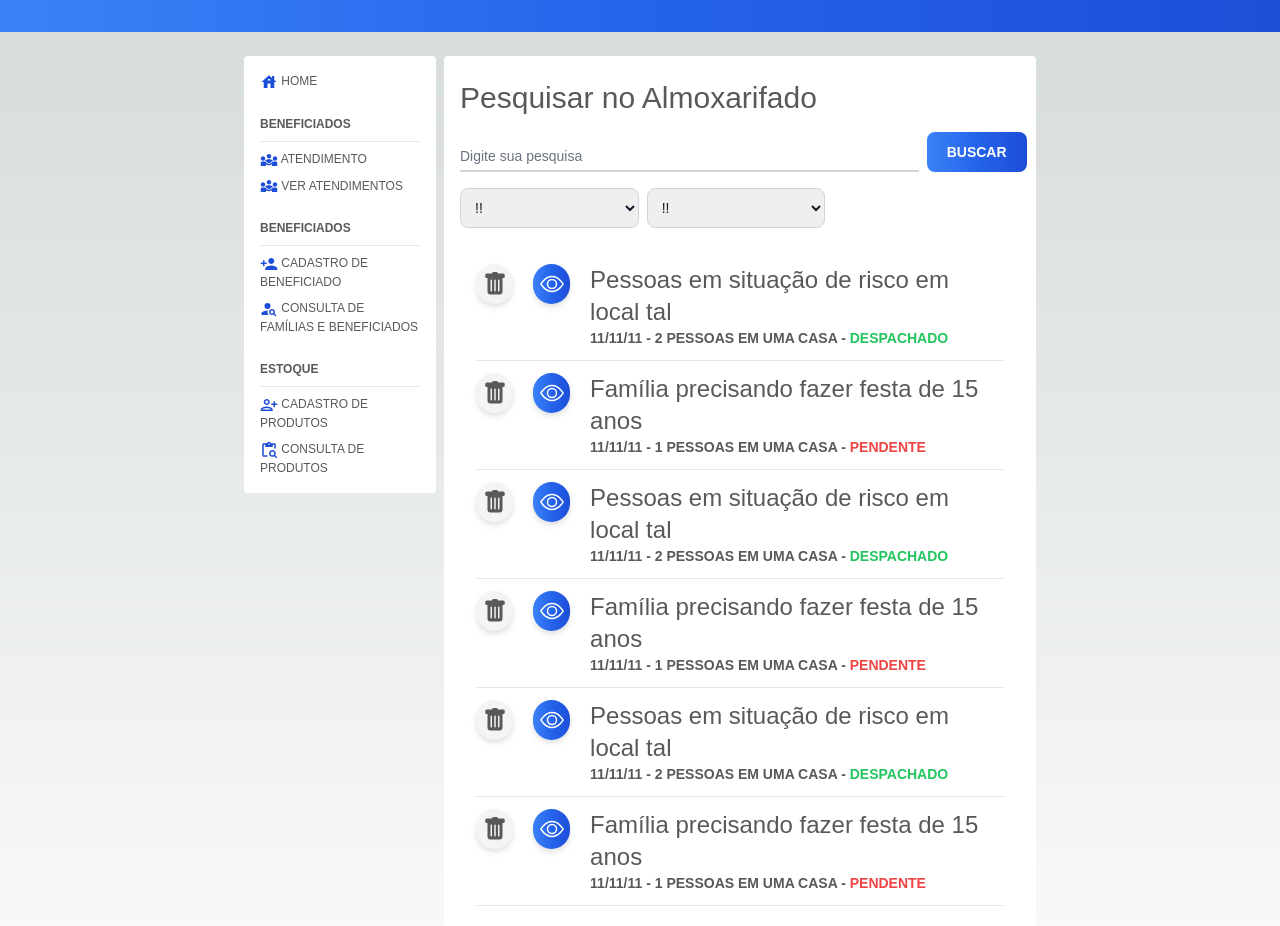
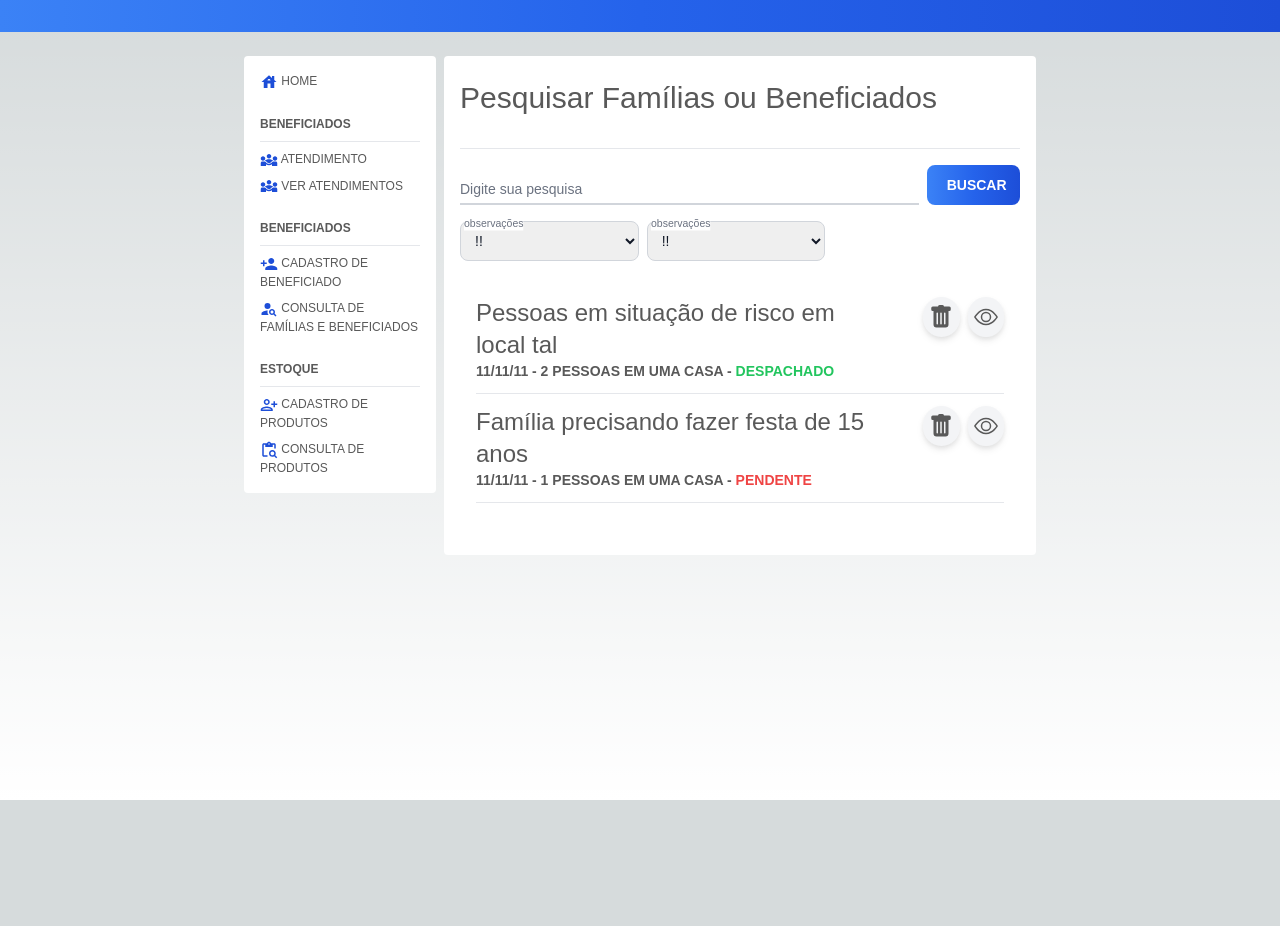
Before and after one commit to hugodk33/gerenciador-de-doacoes, a Next.js app: page /pesquisa-de-beneficiados in a window 1280 px wide. Shown: the top 926 px of the page. After the commit the page ends 800 px from the top, so only its background shows below. Built offline with nearby package versions, Linux system fonts and the light colour scheme.

Commit message:
fix fix fix fix

```diff
--- a/package.json
+++ b/package.json
@@ -9,6 +9,7 @@
     "lint": "next lint"
   },
   "dependencies": {
+    "@adonisjs/cli": "^4.0.13",
     "@emotion/react": "^11.11.0",
     "@emotion/styled": "^11.11.0",
     "@types/node": "20.2.5",
--- a/src/app/atendimento/page.tsx
+++ b/src/app/atendimento/page.tsx
@@ -93,7 +93,7 @@ export default function Service() {
           <Content>
             <h1 className='text-3xl pb-4 pt-2'>Atendimento</h1>
             <h3 className='text-xl pb-2 pt-4'><AiOutlineForm id="beneficiado-nome" className="inline-block text-blue-500" /> Informar atendimento</h3>
-            <hr className='mb-4' />
+            <hr className='mb-2 mt-2' />
             <span className="inline-block sm:w-full md:w-full pt-4" >
               <InputTextForms label="Assunto do atendimento" />
             </span>
--- a/src/app/pesquisa-de-almoxarifado/page.tsx
+++ b/src/app/pesquisa-de-almoxarifado/page.tsx
@@ -15,102 +15,48 @@ export default function warehouseSearch() {
         <div className='flex w-full pt-5 md:pl-60 md:pr-60'>
           <SideMenu />
           <Content>
-            <h1 className='text-3xl pb-2 pt-2'>Pesquisar no Almoxarifado</h1>
+            <h1 className='text-3xl pb-4 pt-2'>Pesquisar no Almoxarifado</h1>
+            <hr className='mb-2 mt-4' />
             <span className="inline-block sm:w-full md:w-10/12 pt-2 pr-2" >
-              <InputText label={'observações'}  />
+              <InputText label={'observações'} />
             </span>
             <span className="inline-block sm:w-full md:w-2/12 pt-2" >
-              <Btn onclick={() => {}}>Buscar</Btn>
+              <Btn onclick={() => { }}>Buscar</Btn>
             </span>
             <span className="inline-block sm:w-full md:w-4/12 pt-2 md:pr-2" >
-              <InputSelect label={'observações'}  />
+              <InputSelect label={'observações'} />
             </span>
             <span className="inline-block sm:w-full md:w-4/12 pt-2 md:pr-2" >
-              <InputSelect label={'observações'}  />
+              <InputSelect label={'observações'} />
             </span>
             <ul className="flex flex-col p-4 gap-3 rounded overflow-y-scroll mb-5 mt-5">
 
               <li key={'key-bottom-'} className="flex flex-row text-4xl">
-                <button className="flex rounded-full justify-center bg-gray-100 drop-shadow-md w-10 h-10 text-gray mr-5" >
-                  <BsFillTrashFill style={{fontSize: '24px' , marginTop: '8px'}}/>
-                </button>
-                <button className="flex rounded-full justify-center bg-gradient-to-r from-blue-500 via-blue-600 to-blue-700 hover:bg-gradient-to-br focus:ring-4 focus:outline-none focus:ring-blue-300 drop-shadow-md w-10 h-10 text-gray mr-5" >
-                  <BsEye className='text-white' style={{fontSize: '24px' , marginTop: '8px'}}/>
-                </button>
                 <div className="">
                   <p className='text-2xl'>Pessoas em situação de risco em local tal</p>
                   <p className='text-sm uppercase font-semibold'>11/11/11 - 2 pessoas em uma casa - <b className='text-green-500'>DESPACHADO</b></p>
                 </div>
+                <button className="flex rounded-full justify-center bg-gray-100 drop-shadow-md w-10 h-10 text-gray mr-2 ml-10" >
+                  <BsFillTrashFill style={{ fontSize: '24px', marginTop: '8px' }} />
+                </button>
+                <button className="flex rounded-full justify-center bg-gray-100 drop-shadow-md w-10 h-10 text-gray" >
+                  <BsEye style={{ fontSize: '24px', marginTop: '8px' }} />
+                </button>
               </li>
               <hr />
               <li key={'key-bottom-'} className="flex flex-row text-4xl">
-                <button className="flex rounded-full justify-center bg-gray-100 drop-shadow-md w-10 h-10 text-gray mr-5" >
-                  <BsFillTrashFill style={{fontSize: '24px' , marginTop: '8px'}}/>
-                </button>
-                <button className="flex rounded-full justify-center bg-gradient-to-r from-blue-500 via-blue-600 to-blue-700 hover:bg-gradient-to-br focus:ring-4 focus:outline-none focus:ring-blue-300 drop-shadow-md w-10 h-10 text-gray mr-5" >
-                  <BsEye className='text-white' style={{fontSize: '24px' , marginTop: '8px'}}/>
-                </button>
                 <div className="">
                   <p className='text-2xl'>Família precisando fazer festa de 15 anos</p>
                   <p className='text-sm uppercase font-semibold'>11/11/11 - 1 pessoas em uma casa - <b className='text-red-500'>PENDENTE</b></p>
                 </div>
+                <button className="flex rounded-full justify-center bg-gray-100 drop-shadow-md w-10 h-10 text-gray mr-2 ml-10" >
+                  <BsFillTrashFill style={{ fontSize: '24px', marginTop: '8px' }} />
+                </button>
+                <button className="flex rounded-full justify-center bg-gray-100 drop-shadow-md w-10 h-10 text-gray" >
+                  <BsEye style={{ fontSize: '24px', marginTop: '8px' }} />
+                </button>
               </li>
               <hr />
-
-              <li key={'key-bottom-'} className="flex flex-row text-4xl">
-                <button className="flex rounded-full justify-center bg-gray-100 drop-shadow-md w-10 h-10 text-gray mr-5" >
-                  <BsFillTrashFill style={{fontSize: '24px' , marginTop: '8px'}}/>
-                </button>
-                <button className="flex rounded-full justify-center bg-gradient-to-r from-blue-500 via-blue-600 to-blue-700 hover:bg-gradient-to-br focus:ring-4 focus:outline-none focus:ring-blue-300 drop-shadow-md w-10 h-10 text-gray mr-5" >
-                  <BsEye className='text-white' style={{fontSize: '24px' , marginTop: '8px'}}/>
-                </button>
-                <div className="">
-                  <p className='text-2xl'>Pessoas em situação de risco em local tal</p>
-                  <p className='text-sm uppercase font-semibold'>11/11/11 - 2 pessoas em uma casa - <b className='text-green-500'>DESPACHADO</b></p>
-                </div>
-              </li>
-              <hr />
-              <li key={'key-bottom-'} className="flex flex-row text-4xl">
-                <button className="flex rounded-full justify-center bg-gray-100 drop-shadow-md w-10 h-10 text-gray mr-5" >
-                  <BsFillTrashFill style={{fontSize: '24px' , marginTop: '8px'}}/>
-                </button>
-                <button className="flex rounded-full justify-center bg-gradient-to-r from-blue-500 via-blue-600 to-blue-700 hover:bg-gradient-to-br focus:ring-4 focus:outline-none focus:ring-blue-300 drop-shadow-md w-10 h-10 text-gray mr-5" >
-                  <BsEye className='text-white' style={{fontSize: '24px' , marginTop: '8px'}}/>
-                </button>
-                <div className="">
-                  <p className='text-2xl'>Família precisando fazer festa de 15 anos</p>
-                  <p className='text-sm uppercase font-semibold'>11/11/11 - 1 pessoas em uma casa - <b className='text-red-500'>PENDENTE</b></p>
-                </div>
-              </li>
-              <hr />
-
-              <li key={'key-bottom-'} className="flex flex-row text-4xl">
-                <button className="flex rounded-full justify-center bg-gray-100 drop-shadow-md w-10 h-10 text-gray mr-5" >
-                  <BsFillTrashFill style={{fontSize: '24px' , marginTop: '8px'}}/>
-                </button>
-                <button className="flex rounded-full justify-center bg-gradient-to-r from-blue-500 via-blue-600 to-blue-700 hover:bg-gradient-to-br focus:ring-4 focus:outline-none focus:ring-blue-300 drop-shadow-md w-10 h-10 text-gray mr-5" >
-                  <BsEye className='text-white' style={{fontSize: '24px' , marginTop: '8px'}}/>
-                </button>
-                <div className="">
-                  <p className='text-2xl'>Pessoas em situação de risco em local tal</p>
-                  <p className='text-sm uppercase font-semibold'>11/11/11 - 2 pessoas em uma casa - <b className='text-green-500'>DESPACHADO</b></p>
-                </div>
-              </li>
-              <hr />
-              <li key={'key-bottom-'} className="flex flex-row text-4xl">
-                <button className="flex rounded-full justify-center bg-gray-100 drop-shadow-md w-10 h-10 text-gray mr-5" >
-                  <BsFillTrashFill style={{fontSize: '24px' , marginTop: '8px'}}/>
-                </button>
-                <button className="flex rounded-full justify-center bg-gradient-to-r from-blue-500 via-blue-600 to-blue-700 hover:bg-gradient-to-br focus:ring-4 focus:outline-none focus:ring-blue-300 drop-shadow-md w-10 h-10 text-gray mr-5" >
-                  <BsEye className='text-white' style={{fontSize: '24px' , marginTop: '8px'}}/>
-                </button>
-                <div className="">
-                  <p className='text-2xl'>Família precisando fazer festa de 15 anos</p>
-                  <p className='text-sm uppercase font-semibold'>11/11/11 - 1 pessoas em uma casa - <b className='text-red-500'>PENDENTE</b></p>
-                </div>
-              </li>
-              <hr />
-
             </ul>
           </Content>
         </div>
--- a/src/app/pesquisa-de-beneficiados/page.tsx
+++ b/src/app/pesquisa-de-beneficiados/page.tsx
@@ -15,7 +15,8 @@ export default function warehouseSearch() {
           <div className='flex w-full pt-5 md:pl-60 md:pr-60'>
             <SideMenu />
             <Content>
-              <h1 className='text-3xl pb-2 pt-2'>Pesquisar no Almoxarifado</h1>
+              <h1 className='text-3xl pb-4 pt-2'>Pesquisar Famílias ou Beneficiados</h1>
+              <hr className='mb-2 mt-4' />
               <span className="inline-block sm:w-full md:w-10/12 pt-2 pr-2" >
                 <InputText label={'Digite sua pesquisa'}  />
               </span>
@@ -31,86 +32,32 @@ export default function warehouseSearch() {
               <ul className="flex flex-col p-4 gap-3 rounded overflow-y-scroll mb-5 mt-5">
 
                 <li key={'key-bottom-'} className="flex flex-row text-4xl">
-                  <button className="flex rounded-full justify-center bg-gray-100 drop-shadow-md w-10 h-10 text-gray mr-5" >
-                    <BsFillTrashFill style={{fontSize: '24px' , marginTop: '8px'}}/>
-                  </button>
-                  <button className="flex rounded-full justify-center bg-gradient-to-r from-blue-500 via-blue-600 to-blue-700 hover:bg-gradient-to-br focus:ring-4 focus:outline-none focus:ring-blue-300 drop-shadow-md w-10 h-10 text-gray mr-5" >
-                    <BsEye className='text-white' style={{fontSize: '24px' , marginTop: '8px'}}/>
-                  </button>
                   <div className="">
                     <p className='text-2xl'>Pessoas em situação de risco em local tal</p>
                     <p className='text-sm uppercase font-semibold'>11/11/11 - 2 pessoas em uma casa - <b className='text-green-500'>DESPACHADO</b></p>
                   </div>
+                  <button className="flex rounded-full justify-center bg-gray-100 drop-shadow-md w-10 h-10 text-gray mr-2 ml-10" >
+                    <BsFillTrashFill style={{fontSize: '24px' , marginTop: '8px'}}/>
+                  </button>
+                  <button className="flex rounded-full justify-center bg-gray-100 drop-shadow-md w-10 h-10 text-gray" >
+                    <BsEye style={{fontSize: '24px' , marginTop: '8px'}}/>
+                  </button>
                 </li>
                 <hr />
                 <li key={'key-bottom-'} className="flex flex-row text-4xl">
-                  <button className="flex rounded-full justify-center bg-gray-100 drop-shadow-md w-10 h-10 text-gray mr-5" >
-                    <BsFillTrashFill style={{fontSize: '24px' , marginTop: '8px'}}/>
-                  </button>
-                  <button className="flex rounded-full justify-center bg-gradient-to-r from-blue-500 via-blue-600 to-blue-700 hover:bg-gradient-to-br focus:ring-4 focus:outline-none focus:ring-blue-300 drop-shadow-md w-10 h-10 text-gray mr-5" >
-                    <BsEye className='text-white' style={{fontSize: '24px' , marginTop: '8px'}}/>
-                  </button>
+
                   <div className="">
                     <p className='text-2xl'>Família precisando fazer festa de 15 anos</p>
                     <p className='text-sm uppercase font-semibold'>11/11/11 - 1 pessoas em uma casa - <b className='text-red-500'>PENDENTE</b></p>
                   </div>
+                  <button className="flex rounded-full justify-center bg-gray-100 drop-shadow-md w-10 h-10 text-gray mr-2 ml-10" >
+                    <BsFillTrashFill style={{fontSize: '24px' , marginTop: '8px'}}/>
+                  </button>
+                  <button className="flex rounded-full justify-center bg-gray-100 drop-shadow-md w-10 h-10 text-gray" >
+                    <BsEye style={{fontSize: '24px' , marginTop: '8px'}}/>
+                  </button>
                 </li>
                 <hr />
-
-                <li key={'key-bottom-'} className="flex flex-row text-4xl">
-                  <button className="flex rounded-full justify-center bg-gray-100 drop-shadow-md w-10 h-10 text-gray mr-5" >
-                    <BsFillTrashFill style={{fontSize: '24px' , marginTop: '8px'}}/>
-                  </button>
-                  <button className="flex rounded-full justify-center bg-gradient-to-r from-blue-500 via-blue-600 to-blue-700 hover:bg-gradient-to-br focus:ring-4 focus:outline-none focus:ring-blue-300 drop-shadow-md w-10 h-10 text-gray mr-5" >
-                    <BsEye className='text-white' style={{fontSize: '24px' , marginTop: '8px'}}/>
-                  </button>
-                  <div className="">
-                    <p className='text-2xl'>Pessoas em situação de risco em local tal</p>
-                    <p className='text-sm uppercase font-semibold'>11/11/11 - 2 pessoas em uma casa - <b className='text-green-500'>DESPACHADO</b></p>
-                  </div>
-                </li>
-                <hr />
-                <li key={'key-bottom-'} className="flex flex-row text-4xl">
-                  <button className="flex rounded-full justify-center bg-gray-100 drop-shadow-md w-10 h-10 text-gray mr-5" >
-                    <BsFillTrashFill style={{fontSize: '24px' , marginTop: '8px'}}/>
-                  </button>
-                  <button className="flex rounded-full justify-center bg-gradient-to-r from-blue-500 via-blue-600 to-blue-700 hover:bg-gradient-to-br focus:ring-4 focus:outline-none focus:ring-blue-300 drop-shadow-md w-10 h-10 text-gray mr-5" >
-                    <BsEye className='text-white' style={{fontSize: '24px' , marginTop: '8px'}}/>
-                  </button>
-                  <div className="">
-                    <p className='text-2xl'>Família precisando fazer festa de 15 anos</p>
-                    <p className='text-sm uppercase font-semibold'>11/11/11 - 1 pessoas em uma casa - <b className='text-red-500'>PENDENTE</b></p>
-                  </div>
-                </li>
-                <hr />
-
-                <li key={'key-bottom-'} className="flex flex-row text-4xl">
-                  <button className="flex rounded-full justify-center bg-gray-100 drop-shadow-md w-10 h-10 text-gray mr-5" >
-                    <BsFillTrashFill style={{fontSize: '24px' , marginTop: '8px'}}/>
-                  </button>
-                  <button className="flex rounded-full justify-center bg-gradient-to-r from-blue-500 via-blue-600 to-blue-700 hover:bg-gradient-to-br focus:ring-4 focus:outline-none focus:ring-blue-300 drop-shadow-md w-10 h-10 text-gray mr-5" >
-                    <BsEye className='text-white' style={{fontSize: '24px' , marginTop: '8px'}}/>
-                  </button>
-                  <div className="">
-                    <p className='text-2xl'>Pessoas em situação de risco em local tal</p>
-                    <p className='text-sm uppercase font-semibold'>11/11/11 - 2 pessoas em uma casa - <b className='text-green-500'>DESPACHADO</b></p>
-                  </div>
-                </li>
-                <hr />
-                <li key={'key-bottom-'} className="flex flex-row text-4xl">
-                  <button className="flex rounded-full justify-center bg-gray-100 drop-shadow-md w-10 h-10 text-gray mr-5" >
-                    <BsFillTrashFill style={{fontSize: '24px' , marginTop: '8px'}}/>
-                  </button>
-                  <button className="flex rounded-full justify-center bg-gradient-to-r from-blue-500 via-blue-600 to-blue-700 hover:bg-gradient-to-br focus:ring-4 focus:outline-none focus:ring-blue-300 drop-shadow-md w-10 h-10 text-gray mr-5" >
-                    <BsEye className='text-white' style={{fontSize: '24px' , marginTop: '8px'}}/>
-                  </button>
-                  <div className="">
-                    <p className='text-2xl'>Família precisando fazer festa de 15 anos</p>
-                    <p className='text-sm uppercase font-semibold'>11/11/11 - 1 pessoas em uma casa - <b className='text-red-500'>PENDENTE</b></p>
-                  </div>
-                </li>
-                <hr />
-
               </ul>
             </Content>
           </div>
--- a/src/app/registro-de-beneficiado/page.tsx
+++ b/src/app/registro-de-beneficiado/page.tsx
@@ -18,7 +18,7 @@ export default function ClientRegister() {
         <Content>
           <h1 className='text-3xl pb-2 pt-2'>cadastro de beneficiado</h1>
           <h3 className='text-xl pb-2 pt-2'><BsPersonVcard className="inline-block text-blue-500" /> dados pessoais</h3>
-          <hr />
+          <hr className='mb-2 mt-4' />
           <span className="inline-block sm:w-full md:w-full pt-4" >
             <InputTextForms label="Nome" />
           </span>
--- a/src/components/template/btn.tsx
+++ b/src/components/template/btn.tsx
@@ -5,7 +5,7 @@ interface ChildProps {
 
 export const Btn: React.FC<ChildProps> = (props) => {
     return (
-        <button onClick={props.onclick} className="btn-p flex flex-row text-white font-semibold uppercase bg-gradient-to-r from-blue-500 via-blue-600 to-blue-700 hover:bg-gradient-to-br focus:ring-4 focus:outline-none focus:ring-blue-300 font-medium rounded-lg text-sm px-5 py-2.5 text-center mr-2 mb-2">
+        <button onClick={props.onclick} className="btn-p w-full items-center block text-white font-semibold uppercase bg-gradient-to-r from-blue-500 via-blue-600 to-blue-700 hover:bg-gradient-to-br focus:ring-4 focus:outline-none focus:ring-blue-300 font-medium rounded-lg text-sm px-5 py-2.5 text-center mr-2 mb-2">
             {
                 props.children
             }
@@ -15,7 +15,7 @@ export const Btn: React.FC<ChildProps> = (props) => {
 
 export const BtnS: React.FC<ChildProps> = (props) => {
     return (
-        <button onClick={props.onclick} className="btn-p flex flex-row text-white font-semibold uppercase bg-gradient-to-r from-gray-400 via-gray-500 to-gray-500 hover:bg-gradient-to-br focus:ring-4 focus:outline-none focus:ring-cyan-300 font-medium rounded-lg text-sm px-5 py-2.5 text-center mr-2 mb-2">
+        <button onClick={props.onclick} className="btn-p w-full items-center block text-white font-semibold uppercase bg-gradient-to-r from-gray-400 via-gray-500 to-gray-500 hover:bg-gradient-to-br focus:ring-4 focus:outline-none focus:ring-cyan-300 font-medium rounded-lg text-sm px-5 py-2.5 text-center mr-2 mb-2">
             {
                 props.children
             }
--- a/src/components/template/input.tsx
+++ b/src/components/template/input.tsx
@@ -31,13 +31,13 @@ export function InputSelect({
   label: string;
 }) {
   return (
-    <div>
-      <label htmlFor="countries" style={{display: 'none'}} className="block mb-2 text-sm font-medium text-gray-900 ">{label}</label>
-      <select className="border border-gray-300 text-gray-900 text-sm rounded-lg focus:ring-blue-500 focus:border-blue-500 block w-full p-2.5 dark:placeholder-gray-400 dark:focus:ring-blue-500 dark:focus:border-blue-500">
+    <div className="relative">
+      <select  id="small_outlined_select"  className="border border-gray-300 text-gray-900 text-sm rounded-lg focus:ring-blue-500 focus:border-blue-500 block w-full p-2.5">
         <option value="">!!</option>
         <option value="">!</option>
         <option value="">!</option>
       </select>
+      <label htmlFor="small_outlined" className="bg-white absolute text-sm text-gray-500 duration-300 transform -translate-y-3 scale-75 top-1 z-10 origin-[0] bg-white peer-focus:px-2 peer-focus:text-blue-600 peer-focus:dark:text-blue-500 peer-placeholder-shown:scale-100 peer-placeholder-shown:-translate-y-1/2 peer-placeholder-shown:top-1/2 peer-focus:top-1 peer-focus:scale-75 peer-focus:-translate-y-3 left-1">{ label }</label>
     </div>
   )
 }
```
Also changed, not shown: src/app/pesquisa-de-atendimentos/page.tsx (+16 -15 lines), 2 other files (tests, documents, lock files or other folders).
